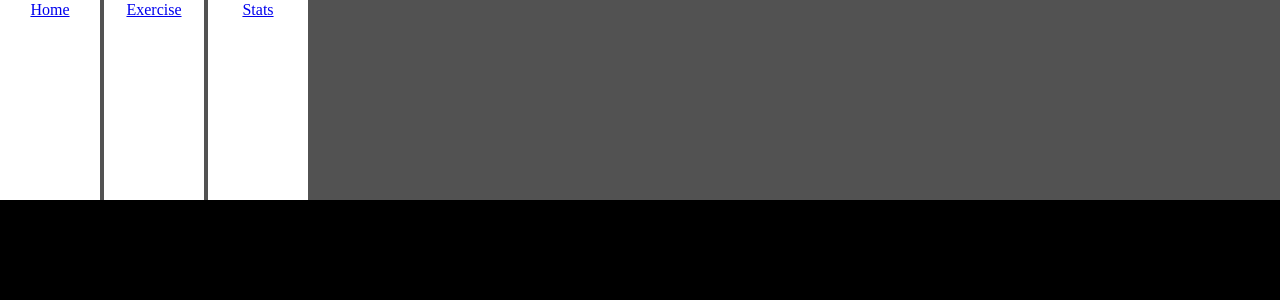
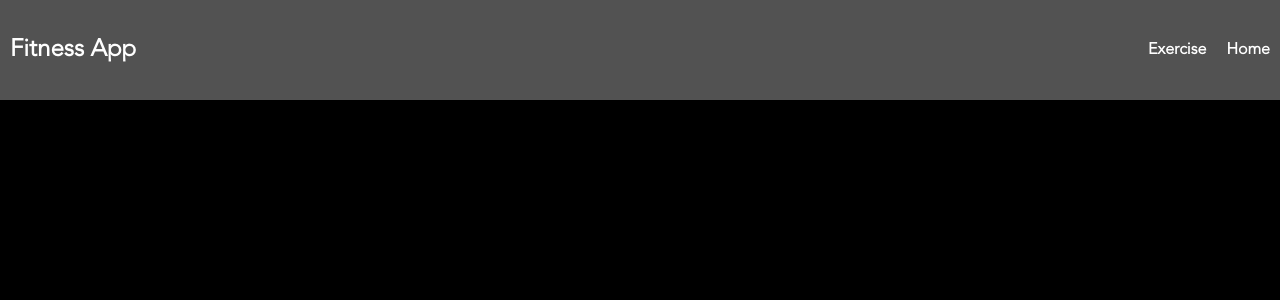
Before and after one commit to stcejorPmodnar/altariel, a PHP site: page / in a window 1280 px wide. Shown: the top 300 px of the page. Run offline with PHP 8.4, Linux system fonts and the light colour scheme.

Commit message:
styled navbar

```diff
--- a/index.html
+++ b/index.html
@@ -6,15 +6,13 @@
     </head>
     <body>
         <div id="navbar">
-            <div class="navbar-link">
-                <a href="../index.html" class="navbar-link-text">Home</a>
-            </div>
-            <div class="navbar-link">
-                <a href="./exercise.html" class="navbar-link-text">Exercise</a>
-            </div>
-            <div class="navbar-link">
-                <a href="./stats.php" class="navbar-link-text">Stats</a>
-            </div>
+            <h2 id="navbar-title">Fitness App</h2>
+            <a href="../index.html" class="navbar-link-text">
+                <h4>Home</h4>
+            </a>
+            <a href="./exercise.html" class="navbar-link-text">
+                <h4>Exercise</h4>
+            </a>
         </div>
     </body>
 </html>
--- a/stylesheets/main.css
+++ b/stylesheets/main.css
@@ -14,23 +14,32 @@ body {
 
 h1, h2, h3, h4, h5, h6 {
     font-family: "Avenir Light";
+    color: white;
 }
 
 #navbar {
     background-color: #525252;
     width: 100%;
-    height: 200px;
+    height: 100px;
 }
 
-.navbar-link {
-    background-color: white;
-    width: 100px;
-    height: 200px;
+#navbar > * {
     display: inline-block;
-    text-align: center;
 }
 
-.navbar-link-text {
-    vertical-align: middle;
-    padding-top: 50px;
+.navbar-link-text, .navbar-link-text:link, .navbar-link-text:visited {
+    margin-left: 10px;
+    margin-right: 10px;
+    text-decoration: none;
+    float: right;
+    line-height: 100px;
 }
+
+.navbar-link-text:hover > h4, .navbar-link-text:active > h4 {
+    color: #949494;
+}
+
+#navbar-title {
+    margin-left: 10px;
+    line-height: 100px;
+}
```
